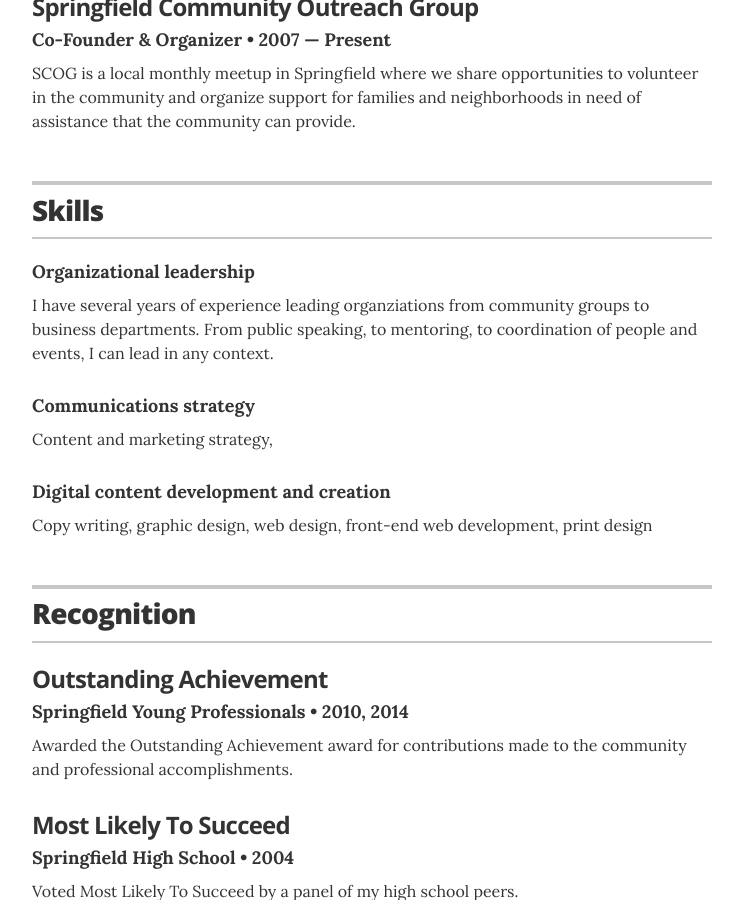
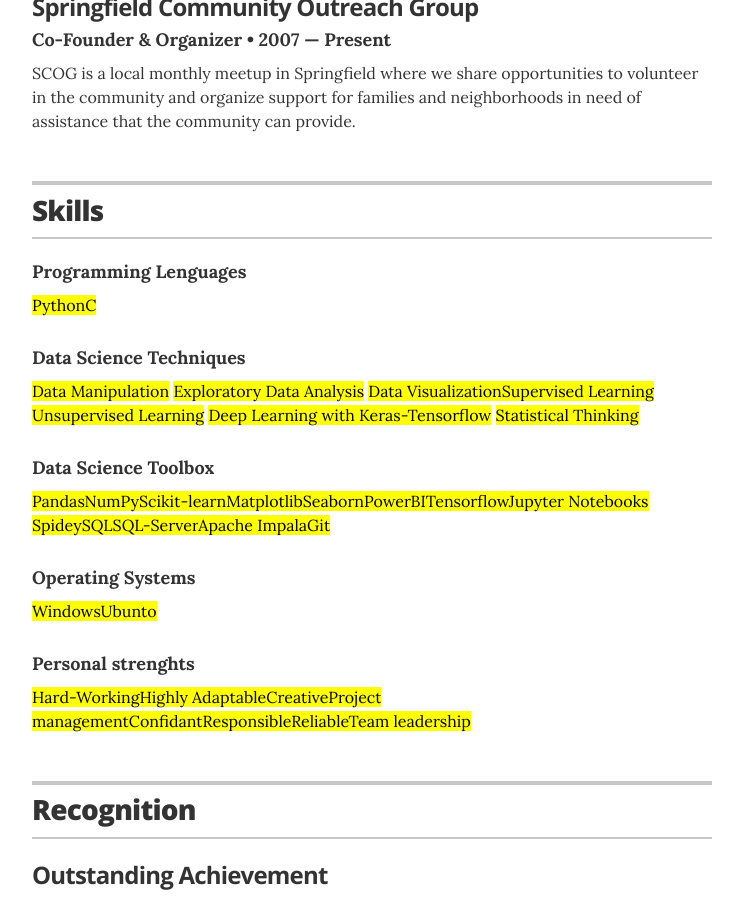
Before and after one commit to jeff0994/jeff0994.github.io, a Jekyll site: the page built from index.html, in a window 1280 px wide and 900 px high, scrolled down 1855 px. Shown: the whole window, without its empty margins (268-1011 px from the left). Built offline with Jekyll 4.4.1, drawn with Linux system fonts in a browser that asks for light colours.

Commit message:
Update skills.yml

```diff
--- a/_data/skills.yml
+++ b/_data/skills.yml
@@ -1,12 +1,22 @@
 # Skills
-# Organizational leadership
-- skill: Organizational leadership
-  description: I have several years of experience leading organziations from community groups to business departments. From public speaking, to mentoring, to coordination of people and events, I can lead in any context.
+# Programming Lenguages
+- skill: Programming Lenguages
+  description: <mark>Python</mark><mark>C</mark>
 
-# Communications strategy
-- skill: Communications strategy
-  description: Content and marketing strategy,
+# Data Science Techniques
+- skill: Data Science Techniques
+  description: <mark>Data Manipulation</mark> <mark>Exploratory Data Analysis</mark> <mark>Data Visualization</mark><mark>Supervised Learning</mark> <mark>Unsupervised Learning</mark>
+               <mark>Deep Learning with Keras-Tensorflow</mark> <mark>Statistical Thinking</mark>
 
-# Digital content development and creation
-- skill: Digital content development and creation
-  description: Copy writing, graphic design, web design, front-end web development, print design
+# Data Science Toolbox
+- skill: Data Science Toolbox
+  description: <mark>Pandas</mark><mark>NumPy</mark><mark>Scikit-learn</mark><mark>Matplotlib</mark><mark>Seaborn</mark><mark>PowerBI</mark><mark>Tensorflow</mark><mark>Jupyter Notebooks</mark>
+               <mark>Spidey</mark><mark>SQL</mark><mark>SQL-Server</mark><mark>Apache Impala</mark><mark>Git</mark>
+
+# Operating Systems
+- skill: Operating Systems
+  description: <mark>Windows</mark><mark>Ubunto</mark>
+
+# Personal strenghts
+- skill: Personal strenghts
+  description: <mark>Hard-Working</mark><mark>Highly Adaptable</mark><mark>Creative</mark><mark>Project management</mark><mark>Confidant</mark><mark>Responsible</mark><mark>Reliable</mark><mark>Team leadership</mark>
```
